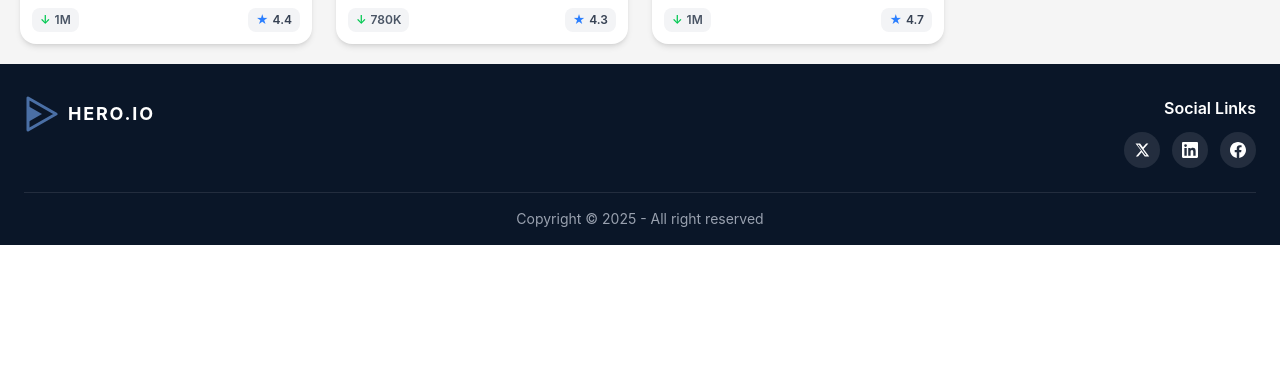
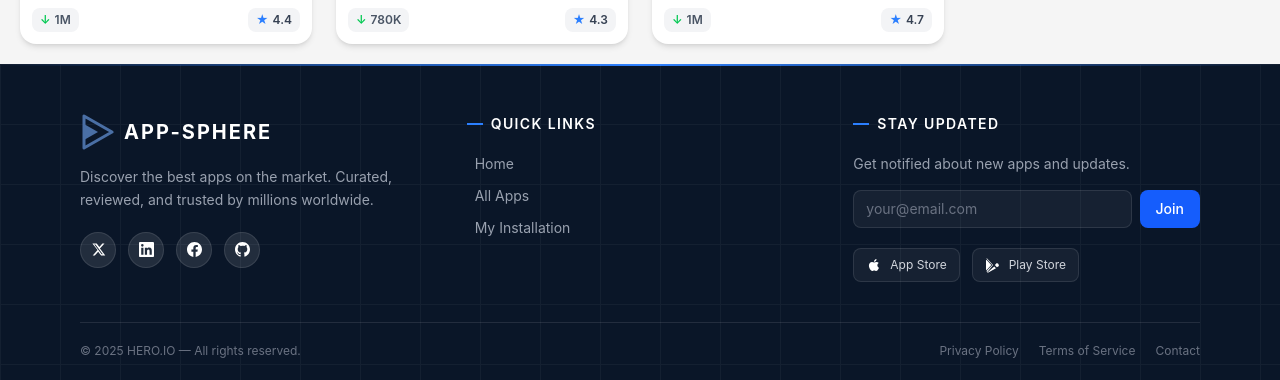
Before and after one commit to syedbayzid82849/app-sphere, a React (Vite) app: page /apps in a window 1280 px wide. Shown: the part 1721-2101 px from the top of the page. Before the commit the page ends 1966 px from the top, so only its background shows below. Built offline with nearby package versions, Linux system fonts and the light colour scheme.

Commit message:
No App Found successfull show, when not found any app data in All App page in UI

```diff
--- a/src/components/Footer.jsx
+++ b/src/components/Footer.jsx
@@ -2,84 +2,135 @@ import { Link } from "react-router";
 
 const Footer = () => {
     return (
-        <footer className="bg-[#0a1628] text-white">
-            <div className=" px-6 pt-8 pb-4">
+        <footer className="bg-[#0a1628] text-white relative overflow-hidden">
 
-                {/* Top Row: Logo + Social Links */}
-                <div className="flex items-start justify-between">
+            {/* Background grid lines decoration */}
+            <div className="absolute inset-0 opacity-[0.04]"
+                style={{
+                    backgroundImage: `linear-gradient(#ffffff 1px, transparent 1px), linear-gradient(90deg, #ffffff 1px, transparent 1px)`,
+                    backgroundSize: "60px 60px"
+                }}
+            />
 
-                    {/* Logo */}
-                    <Link to="/" className="flex items-center gap-2">
-                        <svg
-                            width="36"
-                            height="36"
-                            viewBox="0 0 36 36"
-                            fill="none"
-                            xmlns="http://www.w3.org/2000/svg"
-                        >
-                            <polygon
-                                points="4,2 4,34 32,18"
-                                fill="none"
-                                stroke="#4a6fa5"
-                                strokeWidth="3"
-                                strokeLinejoin="round"
-                            />
-                            <polygon
-                                points="4,10 4,26 18,18"
-                                fill="#4a6fa5"
-                            />
-                        </svg>
-                        <span className="text-white font-bold text-lg tracking-widest uppercase">
-                            HERO.IO
-                        </span>
-                    </Link>
+            {/* Glowing accent top border */}
+            <div className="w-full h-[2px] bg-gradient-to-r from-transparent via-blue-500 to-transparent" />
 
-                    {/* Social Links */}
-                    <div className="flex flex-col items-end gap-3">
-                        <span className="text-white font-semibold text-base">Social Links</span>
-                        <div className="flex items-center gap-3">
+            <div className="relative px-6 md:px-12 lg:px-20 pt-12 pb-6">
 
-                            {/* X (Twitter) */}
-                            <a
-                                href="#"
-                                className="w-9 h-9 rounded-full bg-white/10 hover:bg-white/20 flex items-center justify-center transition-colors"
-                            >
-                                <svg xmlns="http://www.w3.org/2000/svg" width="16" height="16" viewBox="0 0 24 24" fill="white">
+                {/* Main Grid */}
+                <div className="grid grid-cols-1 md:grid-cols-3 gap-10 mb-10">
+
+                    {/* Brand Column */}
+                    <div className="flex flex-col gap-4">
+                        <Link to="/" className="flex items-center gap-2 w-fit">
+                            <svg width="36" height="36" viewBox="0 0 36 36" fill="none" xmlns="http://www.w3.org/2000/svg">
+                                <polygon points="4,2 4,34 32,18" fill="none" stroke="#4a6fa5" strokeWidth="3" strokeLinejoin="round" />
+                                <polygon points="4,10 4,26 18,18" fill="#4a6fa5" />
+                            </svg>
+                            <span className="text-white font-bold text-xl tracking-widest uppercase">APP-SPHERE</span>
+                        </Link>
+                        <p className="text-gray-400 text-sm leading-relaxed max-w-xs">
+                            Discover the best apps on the market. Curated, reviewed, and trusted by millions worldwide.
+                        </p>
+                        {/* Social Icons */}
+                        <div className="flex items-center gap-3 mt-1">
+                            <a href="#" className="w-9 h-9 rounded-full bg-white/10 hover:bg-blue-500/30 hover:border-blue-500 border border-white/10 flex items-center justify-center transition-all duration-300">
+                                <svg xmlns="http://www.w3.org/2000/svg" width="15" height="15" viewBox="0 0 24 24" fill="white">
                                     <path d="M18.244 2.25h3.308l-7.227 8.26 8.502 11.24H16.17l-4.714-6.231-5.401 6.231H2.744l7.737-8.835L2.25 2.25h6.856l4.261 5.638 4.877-5.638zm-1.161 17.52h1.833L7.084 4.126H5.117z" />
                                 </svg>
                             </a>
-
-                            {/* LinkedIn */}
-                            <a
-                                href="#"
-                                className="w-9 h-9 rounded-full bg-white/10 hover:bg-white/20 flex items-center justify-center transition-colors"
-                            >
-                                <svg xmlns="http://www.w3.org/2000/svg" width="16" height="16" viewBox="0 0 24 24" fill="white">
+                            <a href="#" className="w-9 h-9 rounded-full bg-white/10 hover:bg-blue-500/30 hover:border-blue-500 border border-white/10 flex items-center justify-center transition-all duration-300">
+                                <svg xmlns="http://www.w3.org/2000/svg" width="15" height="15" viewBox="0 0 24 24" fill="white">
                                     <path d="M20.447 20.452h-3.554v-5.569c0-1.328-.027-3.037-1.852-3.037-1.853 0-2.136 1.445-2.136 2.939v5.667H9.351V9h3.414v1.561h.046c.477-.9 1.637-1.85 3.37-1.85 3.601 0 4.267 2.37 4.267 5.455v6.286zM5.337 7.433a2.062 2.062 0 0 1-2.063-2.065 2.064 2.064 0 1 1 2.063 2.065zm1.782 13.019H3.555V9h3.564v11.452zM22.225 0H1.771C.792 0 0 .774 0 1.729v20.542C0 23.227.792 24 1.771 24h20.451C23.2 24 24 23.227 24 22.271V1.729C24 .774 23.2 0 22.222 0h.003z" />
                                 </svg>
                             </a>
-
-                            {/* Facebook */}
-                            <a
-                                href="#"
-                                className="w-9 h-9 rounded-full bg-white/10 hover:bg-white/20 flex items-center justify-center transition-colors"
-                            >
-                                <svg xmlns="http://www.w3.org/2000/svg" width="16" height="16" viewBox="0 0 24 24" fill="white">
+                            <a href="#" className="w-9 h-9 rounded-full bg-white/10 hover:bg-blue-500/30 hover:border-blue-500 border border-white/10 flex items-center justify-center transition-all duration-300">
+                                <svg xmlns="http://www.w3.org/2000/svg" width="15" height="15" viewBox="0 0 24 24" fill="white">
                                     <path d="M24 12.073c0-6.627-5.373-12-12-12s-12 5.373-12 12c0 5.99 4.388 10.954 10.125 11.854v-8.385H7.078v-3.47h3.047V9.43c0-3.007 1.792-4.669 4.533-4.669 1.312 0 2.686.235 2.686.235v2.953H15.83c-1.491 0-1.956.925-1.956 1.874v2.25h3.328l-.532 3.47h-2.796v8.385C19.612 23.027 24 18.062 24 12.073z" />
                                 </svg>
                             </a>
+                            <a href="https://github.com" target="_blank" rel="noreferrer" className="w-9 h-9 rounded-full bg-white/10 hover:bg-blue-500/30 hover:border-blue-500 border border-white/10 flex items-center justify-center transition-all duration-300">
+                                <svg xmlns="http://www.w3.org/2000/svg" width="15" height="15" viewBox="0 0 24 24" fill="white">
+                                    <path d="M12 0C5.374 0 0 5.373 0 12c0 5.302 3.438 9.8 8.207 11.387.599.111.793-.261.793-.577v-2.234c-3.338.726-4.033-1.416-4.033-1.416-.546-1.387-1.333-1.756-1.333-1.756-1.089-.745.083-.729.083-.729 1.205.084 1.839 1.237 1.839 1.237 1.07 1.834 2.807 1.304 3.492.997.107-.775.418-1.305.762-1.604-2.665-.305-5.467-1.334-5.467-5.931 0-1.311.469-2.381 1.236-3.221-.124-.303-.535-1.524.117-3.176 0 0 1.008-.322 3.301 1.23A11.509 11.509 0 0 1 12 5.803c1.02.005 2.047.138 3.006.404 2.291-1.552 3.297-1.23 3.297-1.23.653 1.653.242 2.874.118 3.176.77.84 1.235 1.911 1.235 3.221 0 4.609-2.807 5.624-5.479 5.921.43.372.823 1.102.823 2.222v3.293c0 .319.192.694.801.576C20.566 21.797 24 17.3 24 12c0-6.627-5.373-12-12-12z" />
+                                </svg>
+                            </a>
+                        </div>
+                    </div>
 
+                    {/* Quick Links */}
+                    <div>
+                        <h3 className="text-white font-semibold text-sm uppercase tracking-widest mb-5 flex items-center gap-2">
+                            <span className="w-4 h-[2px] bg-blue-500 inline-block"></span>
+                            Quick Links
+                        </h3>
+                        <ul className="flex flex-col gap-3">
+                            {[
+                                { label: "Home", to: "/" },
+                                { label: "All Apps", to: "/apps" },
+                                { label: "My Installation", to: "/installation" },
+                            ].map((link) => (
+                                <li key={link.to}>
+                                    <Link
+                                        to={link.to}
+                                        className="text-gray-400 hover:text-white text-sm transition-colors duration-200 flex items-center gap-2 group"
+                                    >
+                                        <span className="w-0 group-hover:w-3 h-[1px] bg-blue-400 transition-all duration-300 inline-block"></span>
+                                        {link.label}
+                                    </Link>
+                                </li>
+                            ))}
+                        </ul>
+                    </div>
+
+                    {/* Newsletter / CTA */}
+                    <div>
+                        <h3 className="text-white font-semibold text-sm uppercase tracking-widest mb-5 flex items-center gap-2">
+                            <span className="w-4 h-[2px] bg-blue-500 inline-block"></span>
+                            Stay Updated
+                        </h3>
+                        <p className="text-gray-400 text-sm mb-4">
+                            Get notified about new apps and updates.
+                        </p>
+                        <div className="flex gap-2">
+                            <input
+                                type="email"
+                                placeholder="your@email.com"
+                                className="flex-1 bg-white/5 border border-white/10 rounded-lg px-3 py-2 text-sm text-white placeholder-gray-500 outline-none focus:border-blue-500 transition-colors"
+                            />
+                            <button className="bg-blue-600 hover:bg-blue-500 transition-colors px-4 py-2 rounded-lg text-sm font-medium text-white cursor-pointer">
+                                Join
+                            </button>
+                        </div>
+
+                        {/* Store Badges */}
+                        <div className="flex gap-3 mt-5">
+                            <a href="#" className="flex items-center gap-2 bg-white/5 hover:bg-white/10 border border-white/10 rounded-lg px-3 py-2 transition-all duration-200">
+                                <svg xmlns="http://www.w3.org/2000/svg" width="16" height="16" viewBox="0 0 24 24" fill="white">
+                                    <path d="M17.05 20.28c-.98.95-2.05.8-3.08.35-1.09-.46-2.09-.48-3.24 0-1.44.62-2.2.44-3.06-.35C2.79 15.25 3.51 7.7 9.05 7.4c1.35.07 2.29.74 3.08.8 1.18-.24 2.31-.93 3.57-.84 1.51.12 2.65.72 3.4 1.8-3.12 1.87-2.38 5.98.48 7.13-.57 1.39-1.32 2.76-2.54 3.99zM12.03 7.25c-.15-2.23 1.66-4.07 3.74-4.25.29 2.58-2.34 4.5-3.74 4.25z" />
+                                </svg>
+                                <span className="text-xs text-gray-300">App Store</span>
+                            </a>
+                            <a href="#" className="flex items-center gap-2 bg-white/5 hover:bg-white/10 border border-white/10 rounded-lg px-3 py-2 transition-all duration-200">
+                                <svg xmlns="http://www.w3.org/2000/svg" width="16" height="16" viewBox="0 0 24 24" fill="white">
+                                    <path d="M3.18 23.76c.37.21.8.22 1.19.04l12.12-6.97-2.69-2.7-10.62 9.63zm-1.13-19.7C1.77 4.43 1.5 4.96 1.5 5.64v12.72c0 .68.27 1.21.55 1.58l.09.08L9.43 12v-.18L2.14 4.0l-.09.06zM20.37 10.6l-2.56-1.47-3.03 3.03 3.03 3.03 2.59-1.49c.74-.42.74-1.1 0-1.52l-.03-.58zm-17.19 12.4L12.06 12 3.18 2.24C2.79 2.06 2.36 2.07 1.99 2.3L1.9 2.4l9.14 9.54-9.14 9.54.09.08c.38.24.81.25 1.19.04z" />
+                                </svg>
+                                <span className="text-xs text-gray-300">Play Store</span>
+                            </a>
                         </div>
                     </div>
                 </div>
 
-                {/* Divider */}
-                <div className="border-t border-white/10 mt-6 mb-4"></div>
-
-                {/* Copyright */}
-                <p className="text-center text-gray-400 text-sm">
-                    Copyright © 2025 - All right reserved
-                </p>
+                {/* Bottom Bar */}
+                <div className="border-t border-white/10 pt-5 flex flex-col md:flex-row items-center justify-between gap-3">
+                    <p className="text-gray-500 text-xs">
+                        © 2025 HERO.IO — All rights reserved.
+                    </p>
+                    <div className="flex gap-5">
+                        <a href="#" className="text-gray-500 hover:text-gray-300 text-xs transition-colors">Privacy Policy</a>
+                        <a href="#" className="text-gray-500 hover:text-gray-300 text-xs transition-colors">Terms of Service</a>
+                        <a href="#" className="text-gray-500 hover:text-gray-300 text-xs transition-colors">Contact</a>
+                    </div>
+                </div>
 
             </div>
         </footer>
--- a/src/components/Header.jsx
+++ b/src/components/Header.jsx
@@ -26,7 +26,7 @@ const Navbar = () => {
                         <polygon points="4,10 4,26 18,18" fill="#6C5CE7" />
                     </svg>
                     <span className="text-[#6C5CE7] font-bold text-lg tracking-widest uppercase">
-                        HERO.IO
+                        APP-SPHERE
                     </span>
                 </NavLink>
 
@@ -41,7 +41,7 @@ const Navbar = () => {
 
                 {/* Desktop Contribute Button */}
                 <a
-                    href="https://github.com/syedbayzid82849/app-sphere"
+                    href="https://github.com/syedbayzid82849"
                     target="_blank"
                     rel="noopener noreferrer"
                     className="hidden md:flex items-center gap-2 bg-[#6C5CE7] hover:bg-[#5a4bd1] text-white text-sm font-semibold px-5 py-2.5 rounded-lg transition-colors"
```
Also changed, not shown: src/pages/AllApps.jsx (+8 -0 lines), 1 other file (tests, documents, lock files or other folders).
